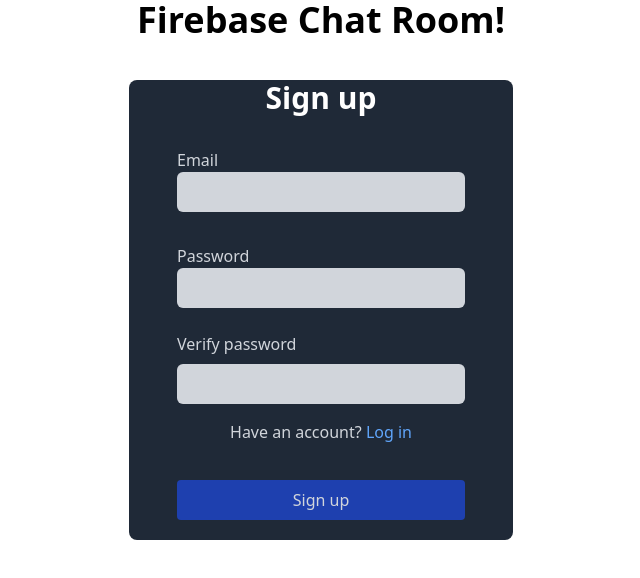
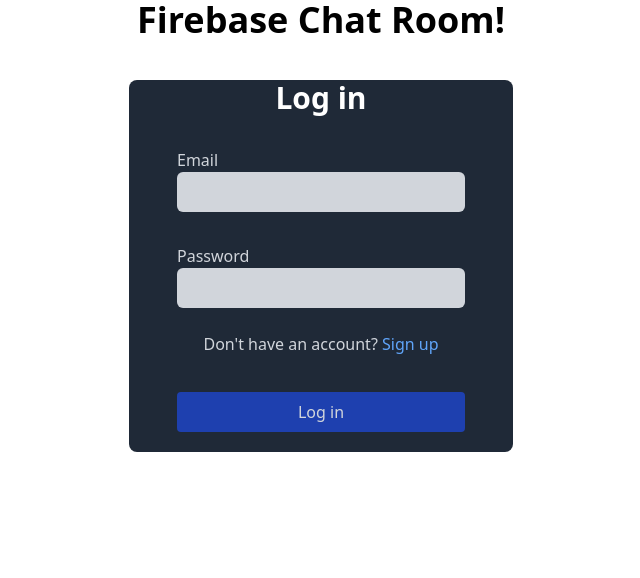
Before and after one commit to ChristianStaubo/chat-app-channel, a React (Create React App) app: page / in a window 1280 px wide. Shown: the top 578 px of the page, without its empty margins (319-959 px from the left). Built offline with nearby package versions, Linux system fonts and the light colour scheme.

Commit message:
added react router dom and navigate paths

```diff
--- a/package.json
+++ b/package.json
@@ -9,6 +9,7 @@
     "firebase": "^9.15.0",
     "react": "^18.2.0",
     "react-dom": "^18.2.0",
+    "react-router-dom": "^6.6.0",
     "react-scripts": "5.0.1",
     "web-vitals": "^2.1.4"
   },
--- a/src/App.js
+++ b/src/App.js
@@ -8,6 +8,7 @@
 import SignOut from './pages/SignOut';
 import Form from './pages/Form';
 import FormLogIn from './pages/FormLogIn';
+import { Route, Routes, useInRouterContext } from "react-router-dom";
 // let email = '123@gmail.com'
 // let password = 'password123'
 // const handleSignUp = (e) => {
@@ -64,8 +65,12 @@
           !user ? <LogIn  setUser={setUser}/> : <SignOut setUser={setUser}/>
         }
       </div> */}
-      <Form setUser={setUser}/>
-      {/* <FormLogIn setUser={setUser}/> */}
+      <Routes>
+        <Route path='/' element={<FormLogIn setUser={setUser}/>}></Route>
+        <Route path='/signUp' element={<Form setUser={setUser}/>}></Route>
+      </Routes>
+
+
 
       {/* <SendMessage /> */}
     </div>
--- a/src/index.js
+++ b/src/index.js
@@ -1,10 +1,13 @@
 import React from 'react';
 import ReactDOM from 'react-dom/client';
+import { BrowserRouter as Router } from "react-router-dom";
 import App from './App';
 
 const root = ReactDOM.createRoot(document.getElementById('root'));
 root.render(
+  <Router>
   <React.StrictMode>
     <App />
   </React.StrictMode>
+  </Router>
 );
--- a/src/pages/Form.js
+++ b/src/pages/Form.js
@@ -1,10 +1,12 @@
 import React, { useState } from 'react'
 import { createUserWithEmailAndPassword, signInWithEmailAndPassword, signOut  } from "firebase/auth";
 import { auth } from '../firebase'
+import { useNavigate } from "react-router-dom";
 // let email = '123@gmail.com'
 // let password = 'password123'
 
 function Form({setUser}) {
+  let navigate = useNavigate()
   const [email,setEmail] = useState('')
   const [password,setPassword] = useState('')
 
@@ -25,6 +27,10 @@
       // ..
     });
   }
+
+  const navigateToLogin = () => {
+    navigate('/')
+  }
   return (
     <div className=' mt-10 flex rounded-lg bg-gray-800 w-full md:w-[30%] mx-auto'>
         <form className='flex flex-col justify-center items-center gap-4 w-full '>
@@ -44,7 +50,7 @@
             </div>
 
             <div>
-                <p className='text-gray-300'>Have an account? <span className='text-blue-400'>Log in</span></p>
+                <p className='text-gray-300'>Have an account? <span className='text-blue-400' onClick={navigateToLogin}>Log in</span></p>
             </div>
             <button type='submit' className='text-gray-300 my-5 py-2 w-72 rounded bg-blue-800' onClick={handleSignUp}>Sign up</button>
 
--- a/src/pages/FormLogIn.js
+++ b/src/pages/FormLogIn.js
@@ -1,9 +1,10 @@
 import React, { useState } from 'react'
 import { createUserWithEmailAndPassword, signInWithEmailAndPassword, signOut  } from "firebase/auth";
 import { auth } from '../firebase'
-
+import { useNavigate } from "react-router-dom";
 
 function FormLogIn({setUser}) {
+    let navigate = useNavigate()
     const [email,setEmail] = useState('')
     const [password,setPassword] = useState('')
     const handleSignIn = (e) => {
@@ -14,6 +15,7 @@
           console.log('Signed in user => ', user)
           setUser(auth.currentUser)
 
+
           // ...
         })
         .catch((error) => {
@@ -21,23 +23,27 @@
           const errorMessage = error.message
         })
       }
+
+      const navigateToSignUp = () => {
+        navigate('/signUp')
+      }
   return (
     <div className=' mt-10 flex rounded-lg bg-gray-800 w-full md:w-[30%] mx-auto'>
         <form className='flex flex-col justify-center items-center gap-4 w-full '>
             <h1 className='text-3xl font-bold pb-2 text-white'>Log in</h1>
             <div className='flex flex-col m-2 '>
-              <label className=' text-gray-300' for='email'>Email</label>
+              <label className=' text-gray-300' htmlfor='email'>Email</label>
               <input value={email} onChange={(e) => setEmail(e.target.value)} className='py-2 w-72 px-2 rounded-md  bg-gray-300' type='text'  />
             </div>
 
             <div className='flex flex-col m-2'>
-              <label className='text-gray-300' for='password'>Password</label>
+              <label className='text-gray-300' htmlfor='password'>Password</label>
               <input value={password} setPassword={(e) => setPassword(e.target.value)} className='w-72 px-2 rounded-md py-2  bg-gray-300' type='password'  />
             </div>
 
 
             <div>
-                <p className='text-gray-300'>Don't have an account? <span className='text-blue-400'>Sign up</span></p>
+                <p className='text-gray-300'>Don't have an account? <span className='text-blue-400' onClick={navigateToSignUp}>Sign up</span></p>
             </div>
             <button type='submit'onClick={handleSignIn} className='text-gray-300 my-5 py-2 w-72 rounded bg-blue-800'>Log in</button>
 
```
Also changed, not shown: 1 other file (tests, documents, lock files or other folders).
